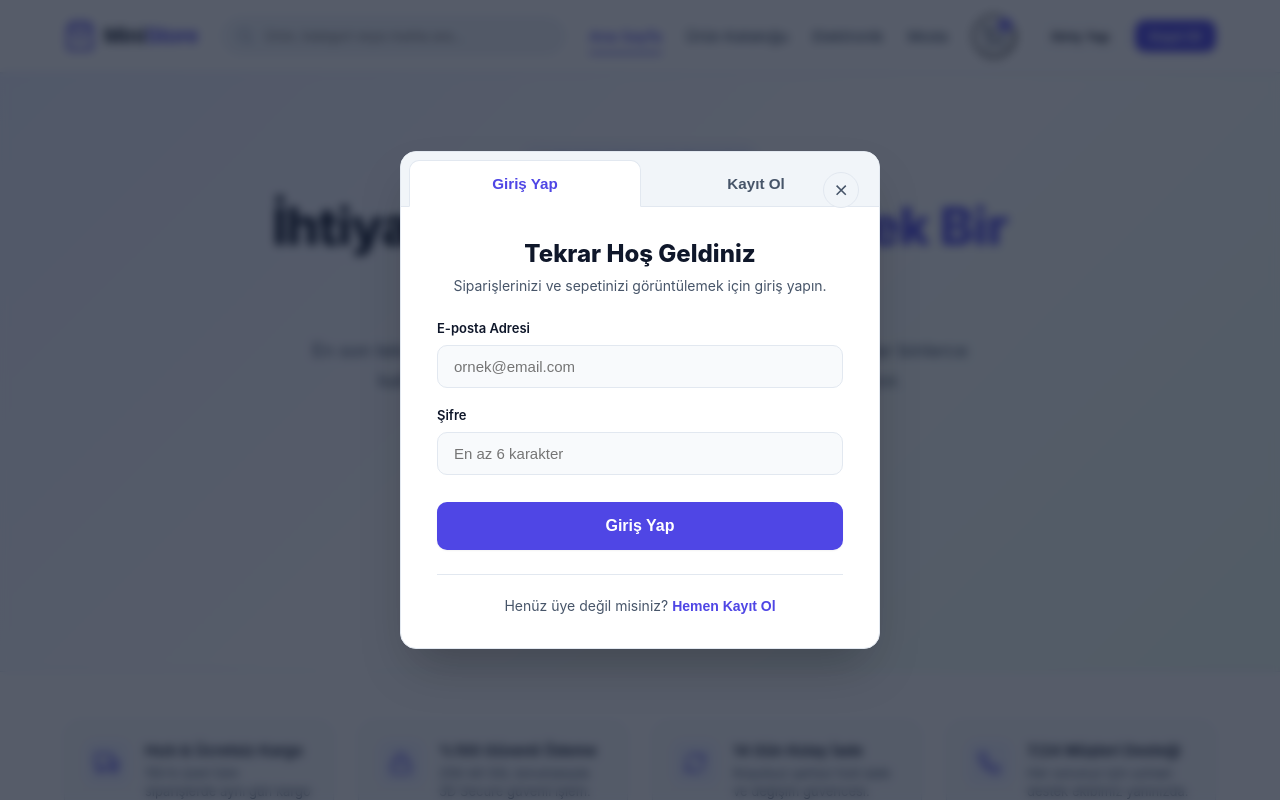
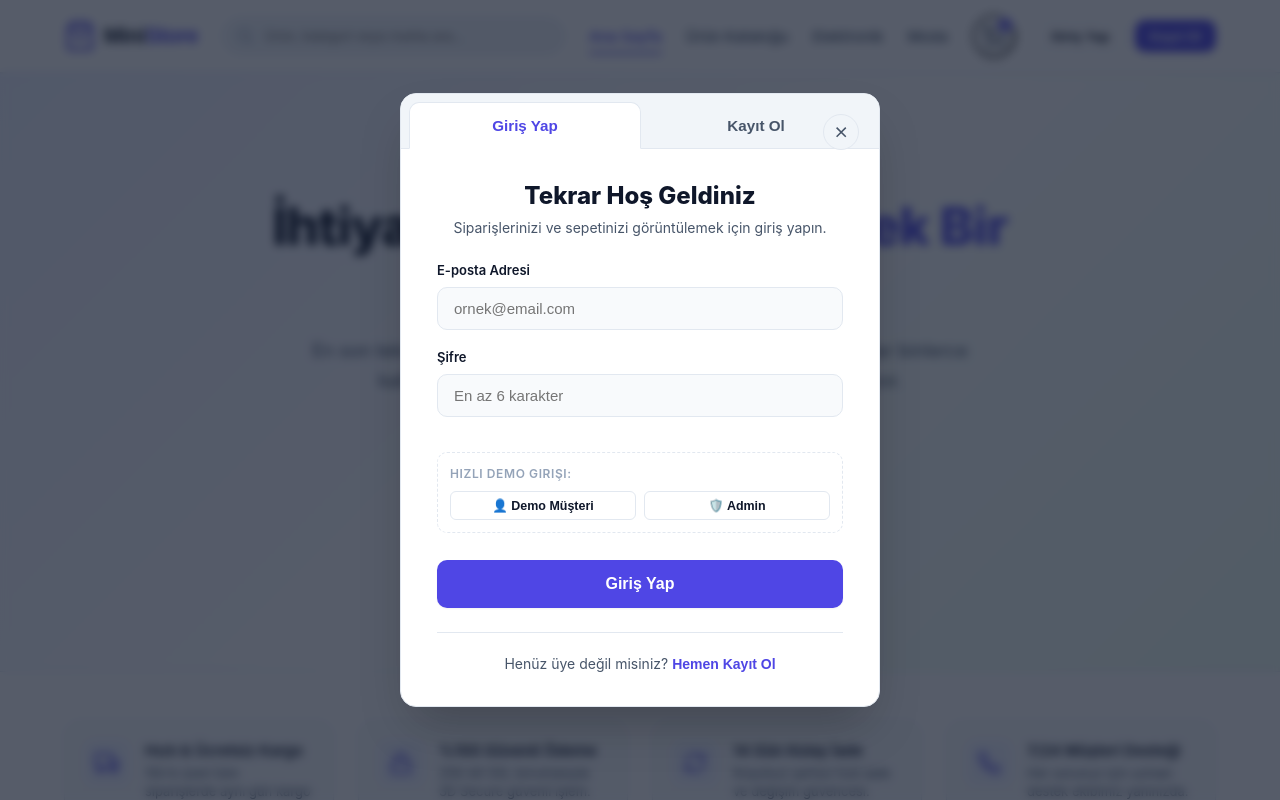
Before and after one commit to ibrahimshair/mini-ecommerce-platform, a React app in the folder frontend/: page / in a window 1280 px wide. Both pictures are taken after a click on the button "Giriş Yap". Shown: the top 800 px of the page. Built offline with nearby package versions, Linux system fonts and the light colour scheme; no server answers; the HTML template or start-up script is replaced by a standard one.

Commit message:
feat(frontend): integrate login flow with jwt storage and session persistence

```diff
--- a/frontend/src/App.jsx
+++ b/frontend/src/App.jsx
@@ -4,16 +4,17 @@ import HomePage from "./pages/HomePage";
 import ProductsPage from "./pages/ProductsPage";
 import Footer from "./components/Footer";
 import AuthModal from "./components/AuthModal";
+import api from "./services/api";
 
 function App() {
   const [currentPage, setCurrentPage] = useState("home");
   const [selectedCategory, setSelectedCategory] = useState("Tümü");
   const [searchQuery, setSearchQuery] = useState("");
 
-  // Authentication modal state
+  // Authentication modal state with persistent user initialization
   const [isAuthModalOpen, setIsAuthModalOpen] = useState(false);
   const [authMode, setAuthMode] = useState("register");
-  const [currentUser, setCurrentUser] = useState(null);
+  const [currentUser, setCurrentUser] = useState(() => api.getCurrentUser());
 
   const handleNavigate = (page, category = "Tümü") => {
     setCurrentPage(page);
@@ -36,6 +37,7 @@ function App() {
   };
 
   const handleLogout = () => {
+    api.logout();
     setCurrentUser(null);
   };
 
--- a/frontend/src/components/AuthModal.css
+++ b/frontend/src/components/AuthModal.css
@@ -257,3 +257,51 @@
   from { opacity: 0; transform: translateY(20px) scale(0.97); }
   to { opacity: 1; transform: translateY(0) scale(1); }
 }
+
+/* Quick Demo Login Badges */
+.auth-demo-hint {
+  margin-top: 1rem;
+  padding: 0.75rem;
+  background: var(--bg-secondary);
+  border: 1px dashed var(--border-color);
+  border-radius: var(--radius-md);
+  display: flex;
+  flex-direction: column;
+  gap: 0.5rem;
+}
+
+.auth-demo-label {
+  font-size: 0.75rem;
+  font-weight: 600;
+  text-transform: uppercase;
+  letter-spacing: 0.05em;
+  color: var(--text-muted);
+}
+
+.auth-demo-chips {
+  display: flex;
+  gap: 0.5rem;
+}
+
+.auth-chip {
+  flex: 1;
+  background: #ffffff;
+  border: 1px solid var(--border-color);
+  border-radius: var(--radius-sm);
+  padding: 0.4rem 0.6rem;
+  font-size: 0.78rem;
+  font-weight: 600;
+  color: var(--text-primary);
+  cursor: pointer;
+  transition: all 0.2s ease;
+  display: inline-flex;
+  align-items: center;
+  justify-content: center;
+  gap: 0.35rem;
+}
+
+.auth-chip:hover {
+  background: var(--primary-light);
+  border-color: var(--primary);
+  color: var(--primary);
+}
--- a/frontend/src/components/AuthModal.jsx
+++ b/frontend/src/components/AuthModal.jsx
@@ -97,10 +97,22 @@ function AuthModal({ isOpen, initialMode = "register", onClose, onAuthSuccess })
         }
         setTimeout(() => {
           onClose();
-        }, 1800);
+        }, 1500);
       } else {
-        // Login mode (Milestone 3 / Day 9 preparation)
-        setGeneralError("Giriş yapma ve JWT token üretimi 9. Gün görevinde aktifleşecektir. Kayıt Ol sekmesini deneyebilirsiniz.");
+        // Login mode
+        const res = await api.login({
+          email: formData.email,
+          password: formData.password,
+        });
+
+        const loggedInUser = res.data.user;
+        setSuccessMessage(`Hoş geldiniz, ${loggedInUser.name}! Giriş başarılı.`);
+        if (onAuthSuccess) {
+          onAuthSuccess(loggedInUser);
+        }
+        setTimeout(() => {
+          onClose();
+        }, 1200);
       }
     } catch (err) {
       setGeneralError(err.message || "Bir hata oluştu. Lütfen tekrar deneyiniz.");
@@ -269,6 +281,44 @@ function AuthModal({ isOpen, initialMode = "register", onClose, onAuthSuccess })
               </div>
             )}
 
+            {mode === "login" && (
+              <div className="auth-demo-hint">
+                <span className="auth-demo-label">Hızlı Demo Girişi:</span>
+                <div className="auth-demo-chips">
+                  <button
+                    type="button"
+                    className="auth-chip"
+                    onClick={() => {
+                      setFormData((prev) => ({
+                        ...prev,
+                        email: "musteri@miniecom.com",
+                        password: "Password123!",
+                      }));
+                      setErrors({});
+                      setGeneralError("");
+                    }}
+                  >
+                    👤 Demo Müşteri
+                  </button>
+                  <button
+                    type="button"
+                    className="auth-chip"
+                    onClick={() => {
+                      setFormData((prev) => ({
+                        ...prev,
+                        email: "admin@miniecom.com",
+                        password: "Password123!",
+                      }));
+                      setErrors({});
+                      setGeneralError("");
+                    }}
+                  >
+                    🛡️ Admin
+                  </button>
+                </div>
+              </div>
+            )}
+
             <button
               type="submit"
               className="btn btn-primary btn-auth-submit"
--- a/frontend/src/services/api.js
+++ b/frontend/src/services/api.js
@@ -4,17 +4,73 @@
  */
 
 const API_BASE_URL = import.meta.env.VITE_API_URL || "http://localhost:5000/api";
+const TOKEN_KEY = "mini_ecommerce_token";
+const USER_KEY = "mini_ecommerce_user";
 
 class ApiService {
   constructor(baseUrl) {
     this.baseUrl = baseUrl;
   }
 
+  // Token & Session Storage Management
+  getToken() {
+    try {
+      return localStorage.getItem(TOKEN_KEY);
+    } catch {
+      return null;
+    }
+  }
+
+  setToken(token) {
+    try {
+      if (token) {
+        localStorage.setItem(TOKEN_KEY, token);
+      } else {
+        localStorage.removeItem(TOKEN_KEY);
+      }
+    } catch (e) {
+      console.warn("LocalStorage access failed:", e);
+    }
+  }
+
+  getCurrentUser() {
+    try {
+      const data = localStorage.getItem(USER_KEY);
+      return data ? JSON.parse(data) : null;
+    } catch {
+      return null;
+    }
+  }
+
+  setCurrentUser(user) {
+    try {
+      if (user) {
+        localStorage.setItem(USER_KEY, JSON.stringify(user));
+      } else {
+        localStorage.removeItem(USER_KEY);
+      }
+    } catch (e) {
+      console.warn("LocalStorage access failed:", e);
+    }
+  }
+
+  logout() {
+    try {
+      localStorage.removeItem(TOKEN_KEY);
+      localStorage.removeItem(USER_KEY);
+    } catch (e) {
+      console.warn("LocalStorage access failed:", e);
+    }
+  }
+
   async request(endpoint, options = {}) {
     const url = `${this.baseUrl}${endpoint}`;
+    const token = this.getToken();
+
     const defaultHeaders = {
       "Content-Type": "application/json",
       Accept: "application/json",
+      ...(token ? { Authorization: `Bearer ${token}` } : {}),
     };
 
     const config = {
@@ -104,7 +160,14 @@ class ApiService {
   }
 
   async login(credentials) {
-    return this.post("/auth/login", credentials);
+    const response = await this.post("/auth/login", credentials);
+    if (response?.data?.token) {
+      this.setToken(response.data.token);
+      if (response?.data?.user) {
+        this.setCurrentUser(response.data.user);
+      }
+    }
+    return response;
   }
 }
 
```
